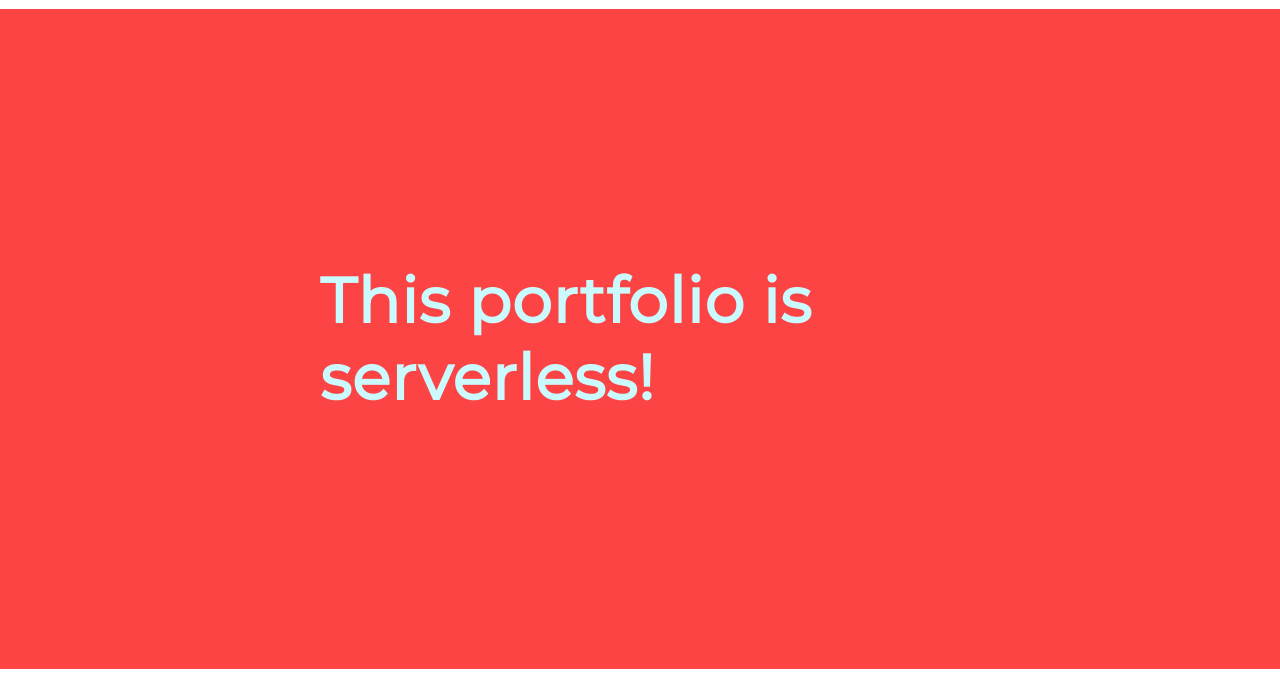
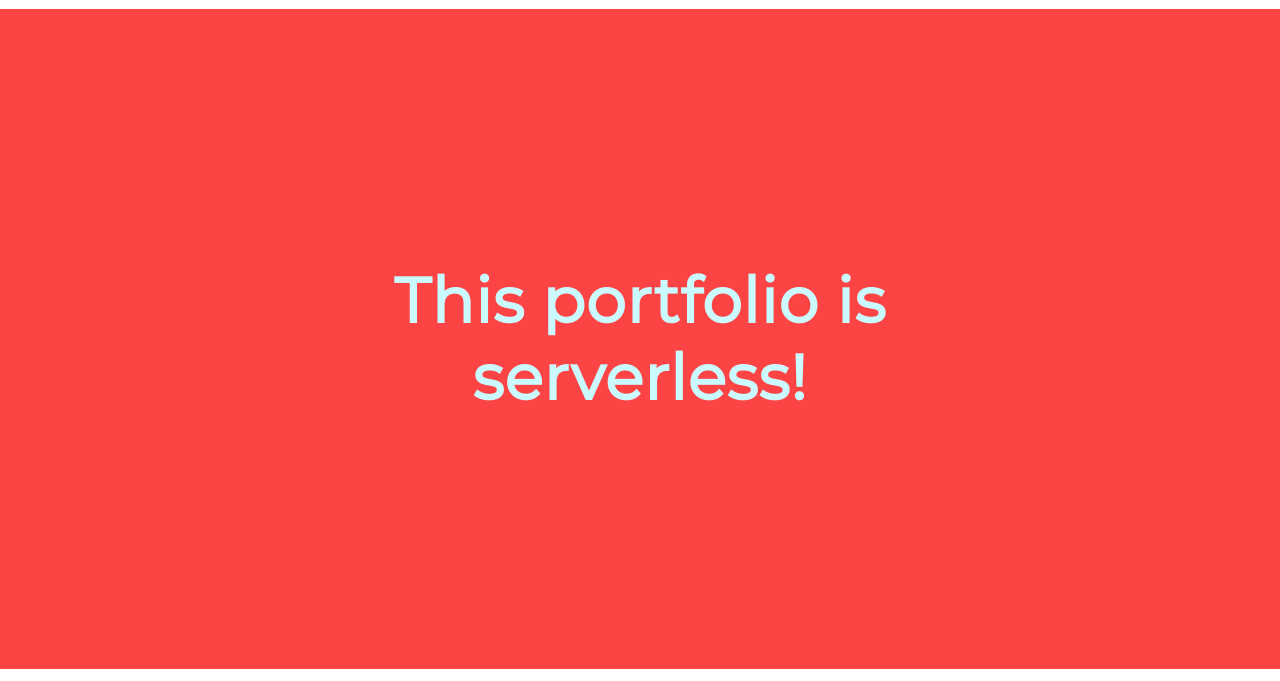
Before and after one commit to tapanjo92/my-portfolio, a React app: page index.html in a window 1280 px wide. Shown: the part 119-800 px from the top of the page. Built offline with nearby package versions, Linux system fonts and the light colour scheme.

Commit message:
new headline

```diff
--- a/index.html
+++ b/index.html
@@ -56,7 +56,7 @@
 
     <section class="background--Brightblue section">
       <h2 class="color--cloud margin--none section__text--centered">
-        This portfolio is serverless!
+        <center>This portfolio is serverless!</center>
       </h2>
     </section>
 
```
